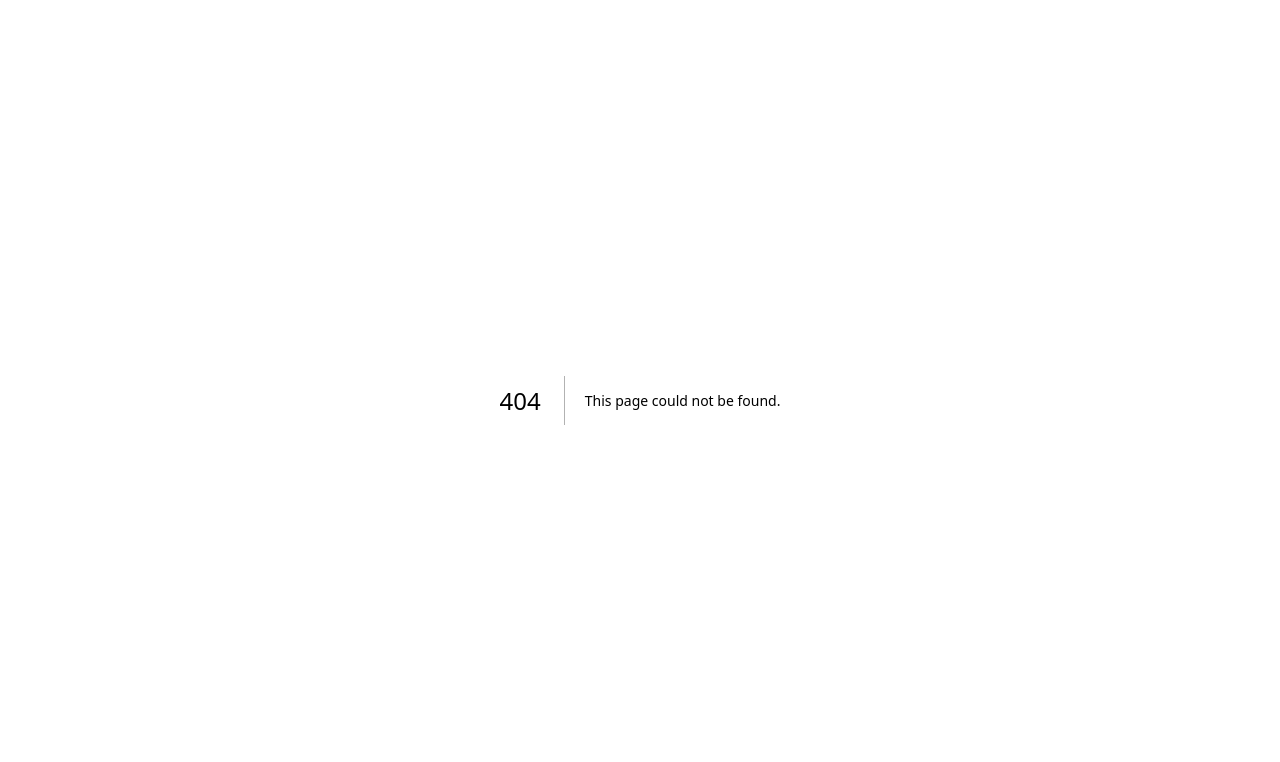
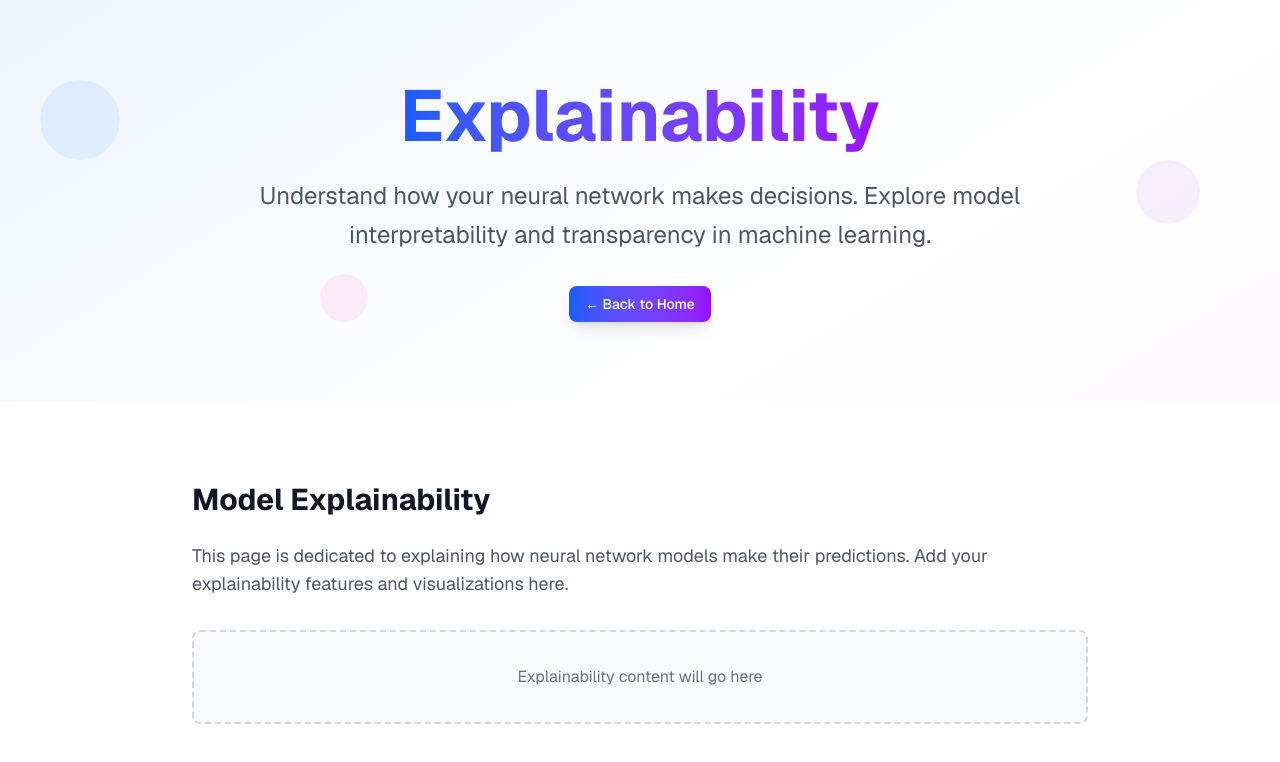
Before and after one commit to GraceG1225/NeuraSectProj, a Next.js app in the folder neurasect/: page /explainability in a window 1280 px wide. Before the commit this address had no page. Shown: the top 762 px of the page. Built offline with nearby package versions, Linux system fonts and the light colour scheme.

Commit message:
new page added

```diff
--- /dev/null
+++ b/neurasect/src/app/explainability/page.tsx
@@ -0,0 +1,62 @@
+'use client';
+import Link from "next/link";
+
+export default function ExplainabilityPage() {
+  return (
+    <div className="min-h-screen bg-gradient-to-br from-blue-50 via-white to-purple-50">
+      {/* Header Section */}
+      <section className="relative overflow-hidden">
+        <div className="container mx-auto px-4 py-20">
+          <div className="text-center max-w-4xl mx-auto">
+            <div className="animate-fade-in">
+              <h1 className="text-5xl md:text-7xl font-bold text-gray-900 mb-6">
+                <span className="gradient-text">
+                  Explainability
+                </span>
+              </h1>
+              <p className="text-xl md:text-2xl text-gray-600 mb-8 leading-relaxed">
+                Understand how your neural network makes decisions. Explore model
+                interpretability and transparency in machine learning.
+              </p>
+              <div className="flex flex-col sm:flex-row gap-4 justify-center items-center">
+                <Link
+                  href="/"
+                  className="btn btn-primary text-lg px-8 py-4 shadow-lg hover:shadow-xl transform hover:-translate-y-1 transition-all duration-300"
+                >
+                  ← Back to Home
+                </Link>
+              </div>
+            </div>
+          </div>
+        </div>
+
+        {/* Floating Elements */}
+        <div className="absolute top-20 left-10 w-20 h-20 bg-blue-200 rounded-full opacity-20 animate-pulse"></div>
+        <div className="absolute top-40 right-20 w-16 h-16 bg-purple-200 rounded-full opacity-20 animate-pulse delay-1000"></div>
+        <div className="absolute bottom-20 left-1/4 w-12 h-12 bg-pink-200 rounded-full opacity-20 animate-pulse delay-2000"></div>
+      </section>
+
+      {/* Main Content Section */}
+      <section className="py-20 bg-white">
+        <div className="container mx-auto px-4">
+          <div className="max-w-4xl mx-auto">
+            <h2 className="text-3xl font-bold text-gray-900 mb-6">
+              Model Explainability
+            </h2>
+            <p className="text-lg text-gray-600 mb-8">
+              This page is dedicated to explaining how neural network models make their predictions.
+              Add your explainability features and visualizations here.
+            </p>
+
+            {/* Placeholder for explainability content */}
+            <div className="bg-gray-50 rounded-lg p-8 border-2 border-dashed border-gray-300">
+              <p className="text-center text-gray-500">
+                Explainability content will go here
+              </p>
+            </div>
+          </div>
+        </div>
+      </section>
+    </div>
+  );
+}
```
